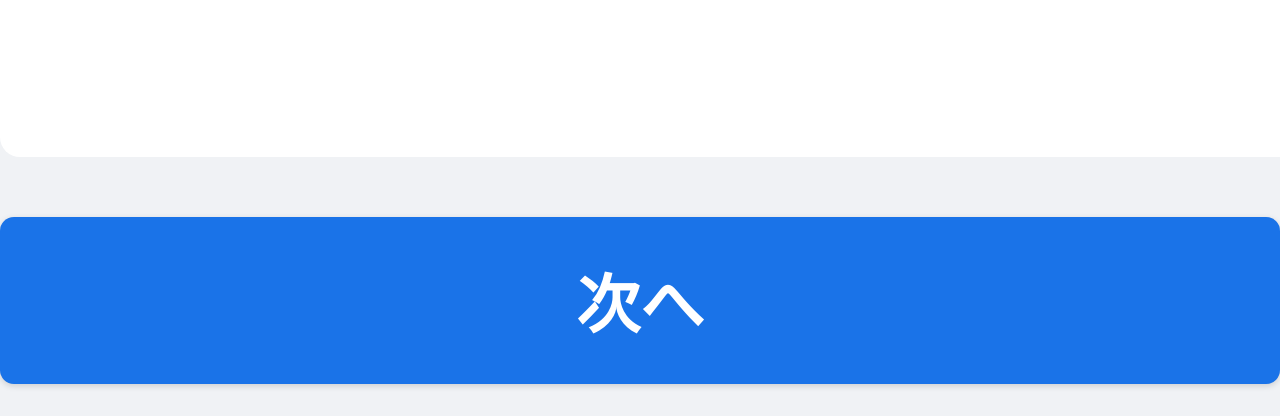
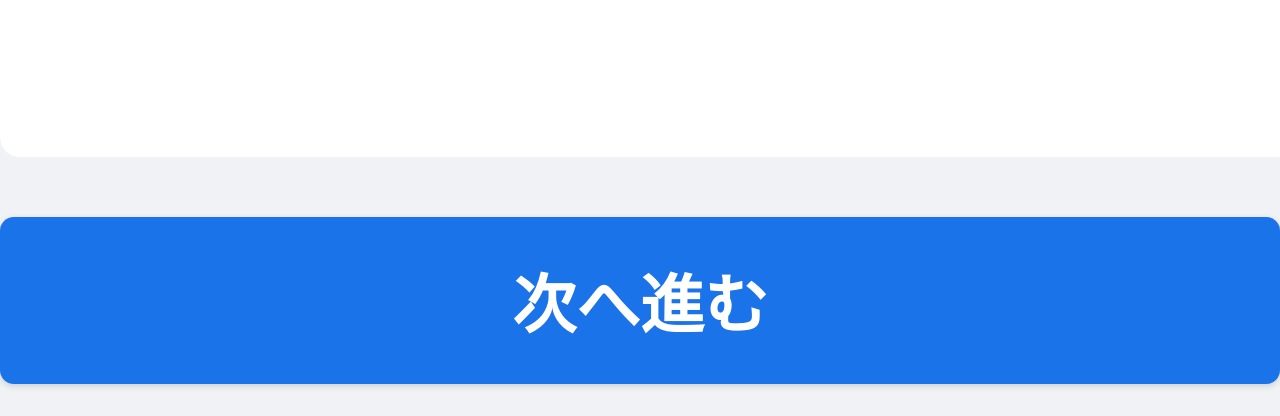
Before and after one commit to jooohnsooon/flash-card, a website: page index.html in a window 1280 px wide. Shown: the part 384-800 px from the top of the page. Drawn offline with Linux system fonts and the light colour scheme.

Commit message:
ボタン文言変更

```diff
--- a/index.html
+++ b/index.html
@@ -93,7 +93,7 @@
           <div class="flip-card-back" id="cardBack">...</div>
         </div>
       </div>
-      <button onclick="nextCard()">次へ</button>
+      <button onclick="nextCard()">次へ進む</button>
     </div>
 
     <script>
--- a/package.json
+++ b/package.json
@@ -6,7 +6,8 @@
     "format": "prettier --write \"**/*.{gs,js,html,json,md}\"",
     "push": "clasp push --force",
     "version-number": "clasp version \"auto deploy $(date +%Y%m%d%H%M%S)\" | awk '{print $3}'",
-    "deploy": "npm run push && VERSION=$(npm run version-number --silent) && clasp deploy --versionNumber $VERSION"
+    "deploy": "npm run push && VERSION=$(npm run version-number --silent) && clasp deploy --versionNumber $VERSION",
+    "deploy:web": "npx clasp push --force && VERSION=$(npx clasp version \"auto deploy $(date +%Y%m%d%H%M%S)\" | awk '{print $3}') && npx clasp deploy --deploymentId AKfycbwkqg1VQa1Jk0ZjemdsFl2Sd3gdm7AeoKEm6tbjiYJ8aAQnCoGIHFmH4-oibfvkrDn6lA --versionNumber $VERSION"
   },
   "devDependencies": {
     "@google/clasp": "^3.0.4-alpha",
```
